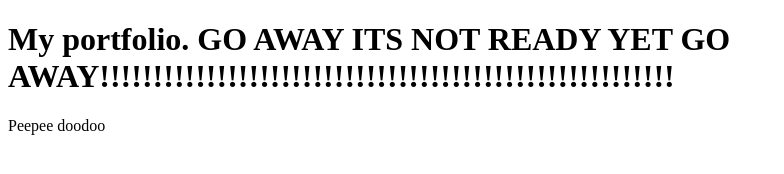
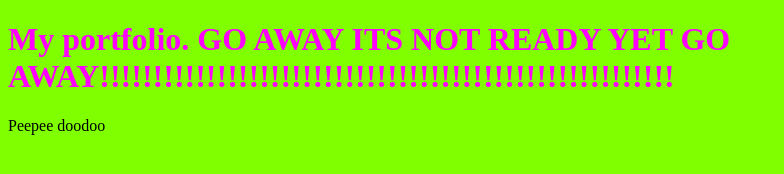
Before and after one commit to reneett/reneett.github.io, a plain HTML site: page index.html in a window 1280 px wide. Shown: the whole page, without its empty margins (0-784 px from the left). Drawn offline with Linux system fonts and the light colour scheme.

Commit message:
my eyes hurt

```diff
--- a/index.html
+++ b/index.html
@@ -7,8 +7,8 @@
   <meta name="description" content="Renee Tran's Portfolio">
   <title>Renee's Portfolio</title>
 </head>
-<body>
-  <h1>My portfolio. GO AWAY ITS NOT READY YET GO AWAY!!!!!!!!!!!!!!!!!!!!!!!!!!!!!!!!!!!!!!!!!!!!!!!!!!!!!!</h1>
+<body style="background-color:chartreuse;">
+  <h1 style="color:fuchsia;">My portfolio. GO AWAY ITS NOT READY YET GO AWAY!!!!!!!!!!!!!!!!!!!!!!!!!!!!!!!!!!!!!!!!!!!!!!!!!!!!!!</h1>
   <p>Peepee doodoo</p>
 </body>
 </html>
```
